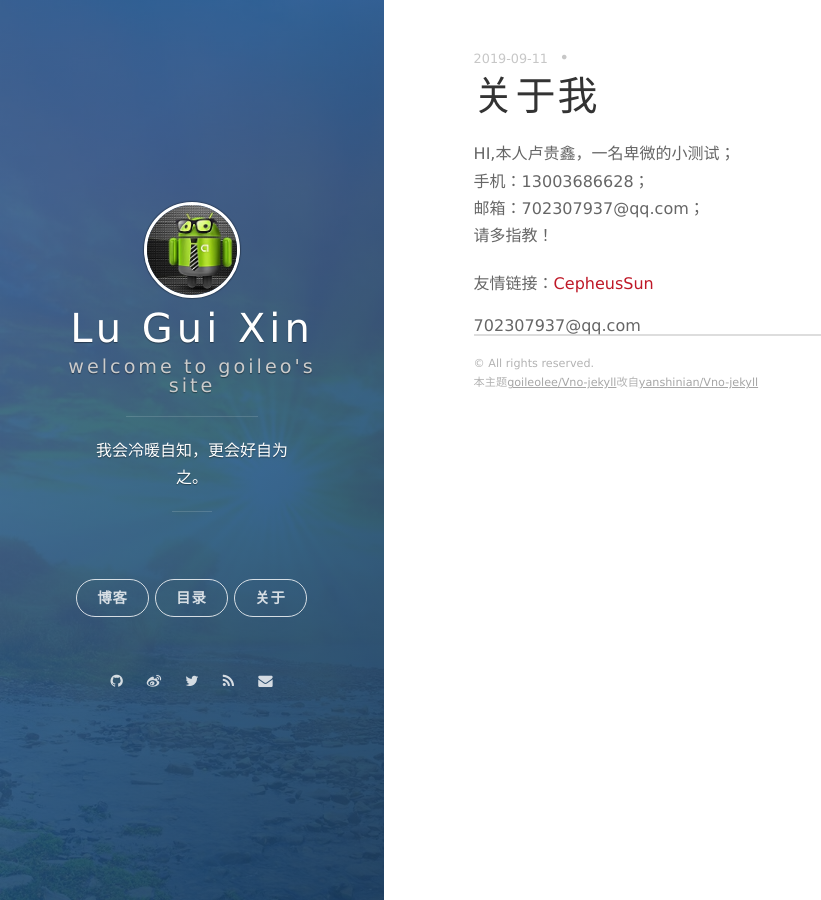
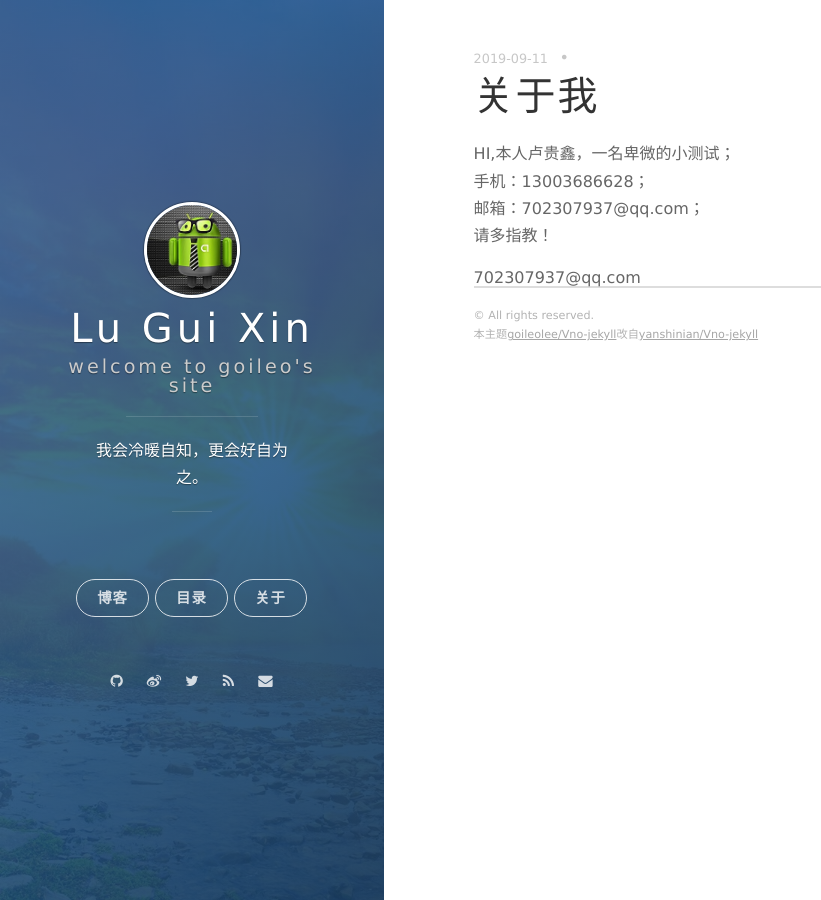
Before and after one commit to LuGuiXin/LuGuiXin.github.io, a Jekyll site: the page built from aboutme.html, in a window 1280 px wide. Shown: the whole page, without its empty margins (0-821 px from the left). Built offline with Jekyll 4.4.1, drawn with Linux system fonts in a browser that asks for light colours; nearby versions of some CDN libraries; Markdown is read by kramdown in place of the engine named in the settings; comment, search, counter and statistics services are not loaded.

Commit message:
Update aboutme.html

```diff
--- a/aboutme.html
+++ b/aboutme.html
@@ -14,8 +14,3 @@ HI,本人卢贵鑫，一名卑微的小测试；<br>
 邮箱：702307937@qq.com；<br>
 请多指教！
 </p>
-
-
-<p>
-友情链接：<a href="">CepheusSun</a
-</p>
```
